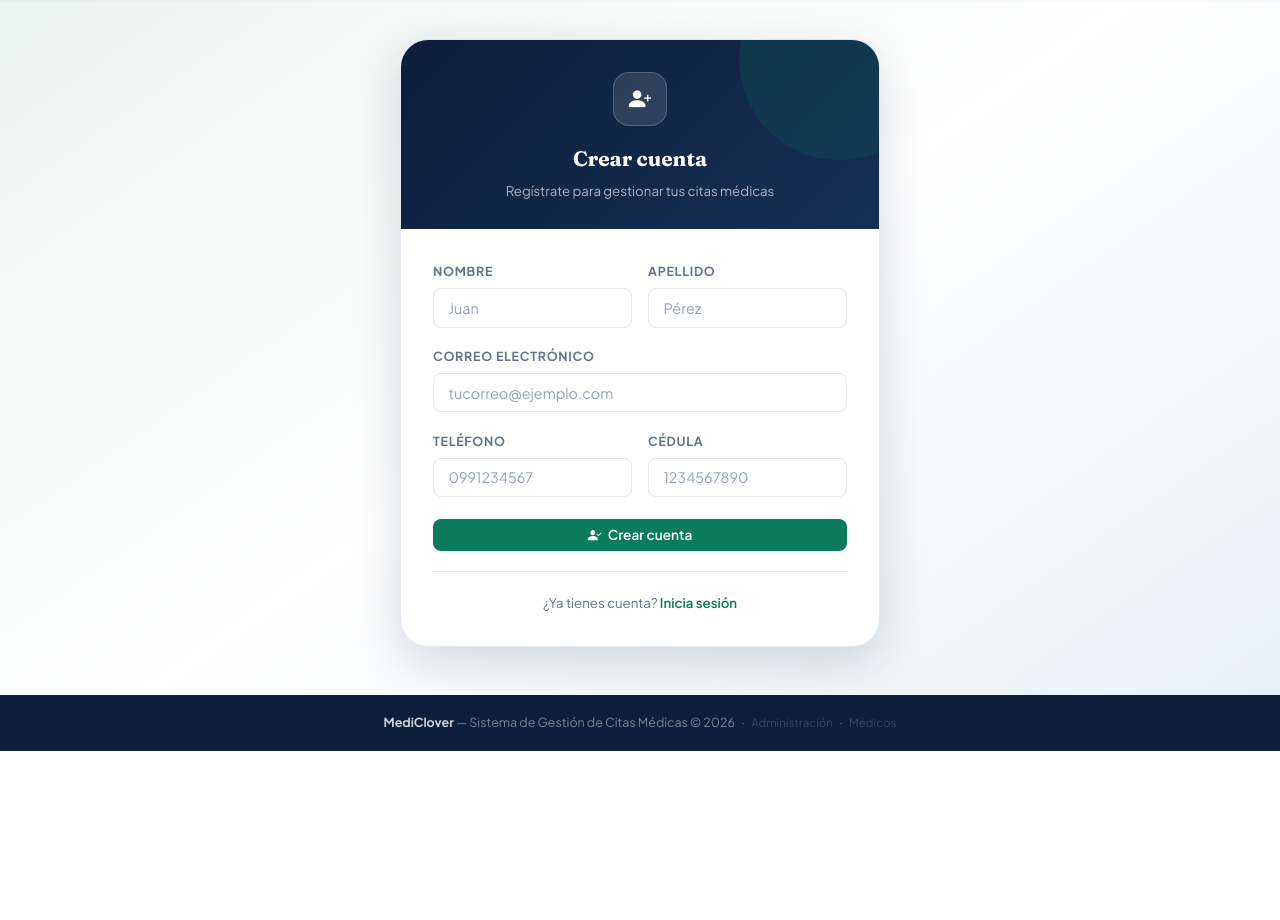
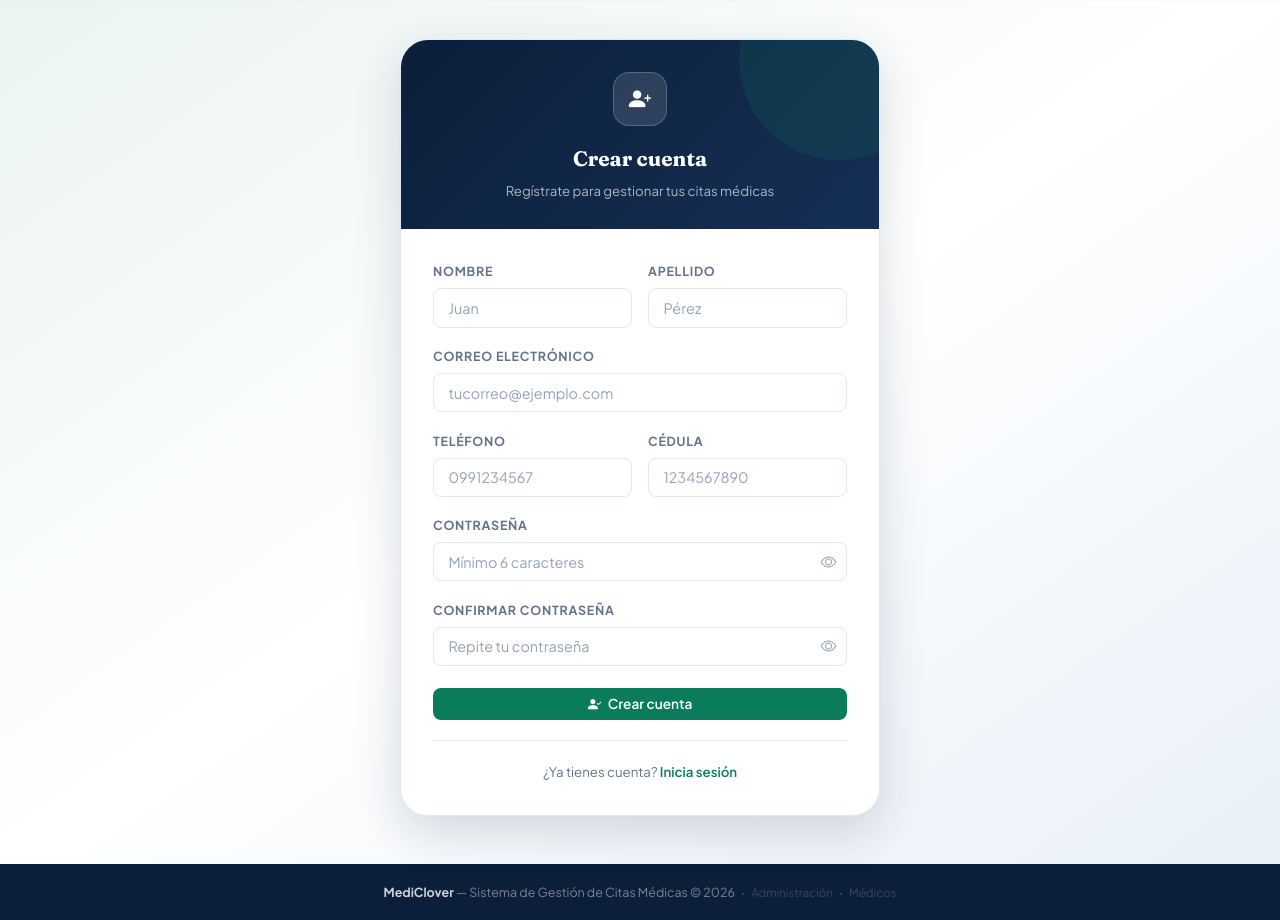
Before and after one commit to Mateo450/mediclover, a Flask app: page /registro_paciente in a window 1280 px wide. Shown: the part 65-985 px from the top of the page. Before the commit the page ends 816 px from the top, so only its background shows below. Run offline with Flask 3, Linux system fonts and the light colour scheme; some libraries are stand-ins or nearby versions.

Commit message:
fix: actualiza formularios de pacientes con campos de contraseña

```diff
--- a/templates/registro_paciente.html
+++ b/templates/registro_paciente.html
@@ -21,6 +21,7 @@
       {% endif %}
 
       <form method="POST">
+
         <div style="display:grid; grid-template-columns:1fr 1fr; gap:0 1rem;">
           <div class="form-group">
             <label>Nombre</label>
@@ -42,11 +43,46 @@
         <div style="display:grid; grid-template-columns:1fr 1fr; gap:0 1rem;">
           <div class="form-group">
             <label>Teléfono</label>
-            <input type="text" name="telefono" placeholder="0991234567" required pattern="[0-9]{7,10}">
+            <input type="text" name="telefono" placeholder="0991234567"
+                   required pattern="[0-9]{7,10}">
           </div>
           <div class="form-group">
             <label>Cédula</label>
-            <input type="text" name="cedula" placeholder="1234567890" required pattern="[0-9]{10}" maxlength="10">
+            <input type="text" name="cedula" placeholder="1234567890"
+                   required pattern="[0-9]{10}" maxlength="10">
+          </div>
+        </div>
+
+        <!-- Contraseña -->
+        <div class="form-group" style="position:relative;">
+          <label>Contraseña</label>
+          <div style="position:relative;">
+            <input type="password" name="password" id="pass1"
+                   placeholder="Mínimo 6 caracteres"
+                   required minlength="6"
+                   style="padding-right:2.8rem;">
+            <button type="button" onclick="togglePass('pass1','eye1')"
+                    style="position:absolute;right:.65rem;top:50%;transform:translateY(-50%);
+                           background:none;border:none;cursor:pointer;
+                           color:var(--gray-400);font-size:1rem;padding:0;line-height:1;">
+              <i class="bi bi-eye" id="eye1"></i>
+            </button>
+          </div>
+        </div>
+
+        <div class="form-group" style="position:relative;">
+          <label>Confirmar contraseña</label>
+          <div style="position:relative;">
+            <input type="password" name="confirm_password" id="pass2"
+                   placeholder="Repite tu contraseña"
+                   required minlength="6"
+                   style="padding-right:2.8rem;">
+            <button type="button" onclick="togglePass('pass2','eye2')"
+                    style="position:absolute;right:.65rem;top:50%;transform:translateY(-50%);
+                           background:none;border:none;cursor:pointer;
+                           color:var(--gray-400);font-size:1rem;padding:0;line-height:1;">
+              <i class="bi bi-eye" id="eye2"></i>
+            </button>
           </div>
         </div>
 
@@ -62,4 +98,13 @@
 
   </div>
 </div>
+
+<script>
+function togglePass(id, iconId) {
+  const i = document.getElementById(id);
+  const e = document.getElementById(iconId);
+  if (i.type === 'password') { i.type = 'text'; e.className = 'bi bi-eye-slash'; }
+  else { i.type = 'password'; e.className = 'bi bi-eye'; }
+}
+</script>
 {% endblock %}
```
